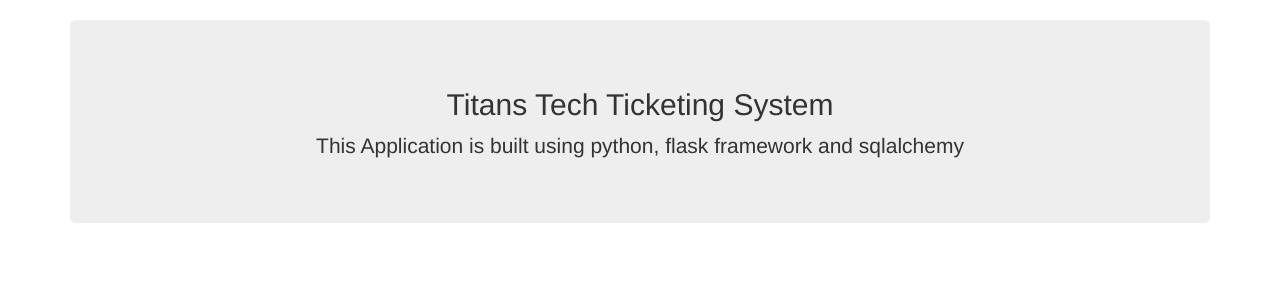
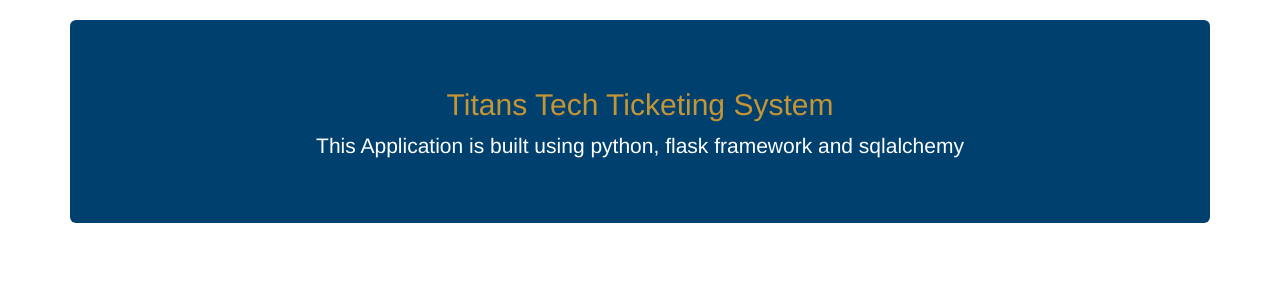
Before and after one commit to rachaelfloto/group-project, a Flask app: page / in a window 1280 px wide. Shown: the part 52-352 px from the top of the page. Run offline with Flask 2, Linux system fonts and the light colour scheme; data that the repository does not hold is empty; some libraries are stand-ins or nearby versions.

Commit message:
Finalizing styles!

```diff
--- a/templates/home.html
+++ b/templates/home.html
@@ -1,7 +1,15 @@
 {% extends 'layout.html' %}
 
 {% block body %}
-<div class="jumbotron text-center">
+<div class="jumbotron text-center" style="background-color: #00406F ">
+<style>
+h2 {
+color: #C49435;
+}
+p {
+    color: white;
+}
+</style>
  <h2>Titans Tech Ticketing System</h2>
  <p class="lead">This Application is built using python, flask framework and sqlalchemy</p>
 
--- a/templates/newticket.html
+++ b/templates/newticket.html
@@ -1,9 +1,5 @@
 {% extends 'layout.html' %}
-<style>
-h2 {
-color: #C49435;
-}
-</style>
+
 {% block body %}
 <div class="jumbotron text-center" style="background-color: #00406F " >
 <style>
```
Also changed, not shown: templates/listtickets.html (+2 -8 lines).
